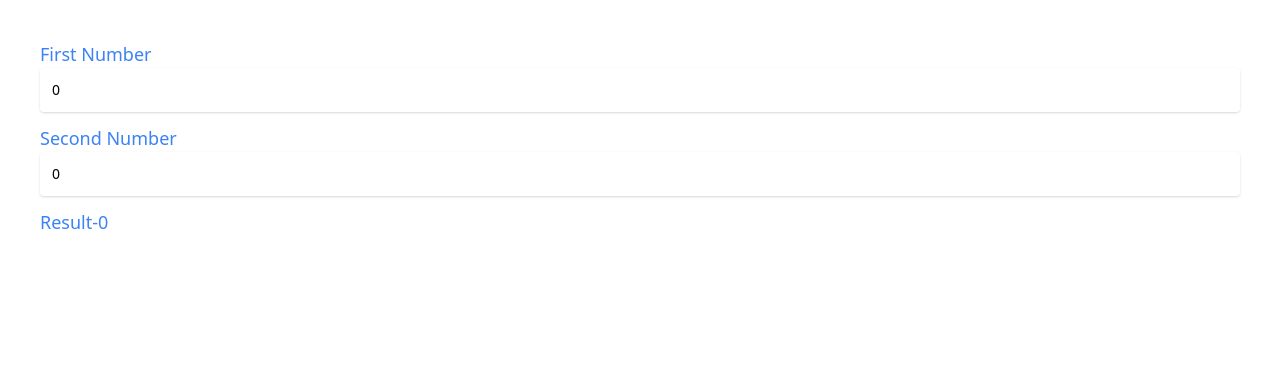
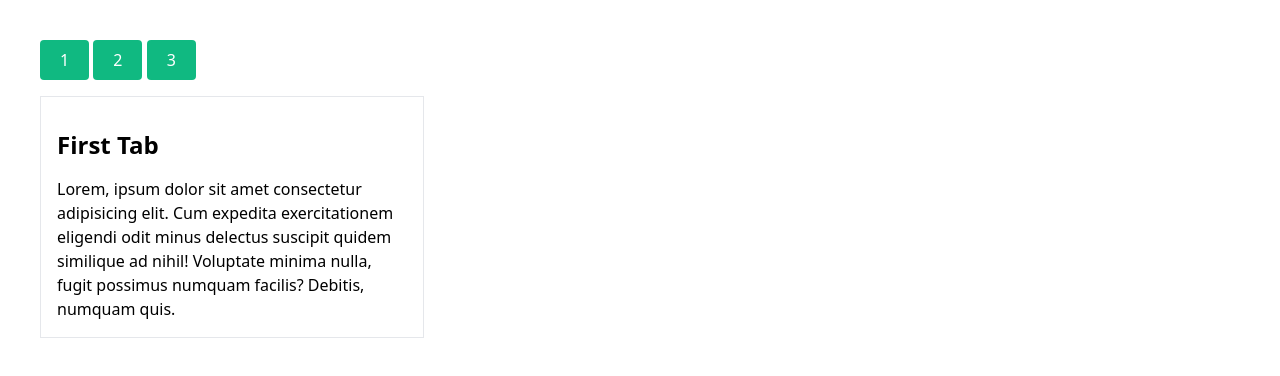
Before and after one commit to HlaingMinThan/Alpine-Learning, a plain HTML site: page index.html in a window 1280 px wide. Drawn offline with nearby package versions, Linux system fonts and the light colour scheme.

Commit message:
second example (Simple Tab system with alpine)

```diff
--- a/index.html
+++ b/index.html
@@ -15,26 +15,66 @@
     ></script>
   </head>
   <body class="p-10">
-    <div x-data="{first:0,second:0}">
-      <div class="text-lg mb-3 pt-0">
-        <label class="text-blue-500 mb-2">First Number</label>
-        <input
-          type="text"
-          x-model.number="first"
-          placeholder=""
-          class="px-3 py-3 placeholder-blueGray-300 text-blueGray-600 relative bg-white bg-white rounded text-sm border-0 shadow outline-none focus:outline-none focus:ring w-full"
-        />
+    <div x-data="{currentTab:1}">
+      <!-- buttons -->
+      <div>
+        <button
+          class="bg-green-500 text-white px-5 py-2 rounded"
+          @click="currentTab=1"
+        >
+          1
+        </button>
+        <button
+          class="bg-green-500 text-white px-5 py-2 rounded"
+          @click="currentTab=2"
+        >
+          2
+        </button>
+        <button
+          class="bg-green-500 text-white px-5 py-2 rounded"
+          @click="currentTab=3"
+        >
+          3
+        </button>
       </div>
-      <div class="text-lg mb-3 pt-0">
-        <label class="text-blue-500 mb-2">Second Number</label>
-        <input
-          type="text"
-          x-model.number="second"
-          class="px-3 py-3 placeholder-blueGray-300 text-blueGray-600 relative bg-white bg-white rounded text-sm border-0 shadow outline-none focus:outline-none focus:ring w-full"
-        />
-      </div>
-      <div class="text-lg text-blue-500 mb-2">
-        Result-<output x-text="first+second"></output>
+      <!-- tabs -->
+      <div>
+        <div
+          class="w-96 border border-gray-200 my-4 p-4"
+          x-show="currentTab===1"
+        >
+          <h1 class="text-2xl font-semibold my-4">First Tab</h1>
+          Lorem, ipsum dolor sit amet consectetur adipisicing elit. Cum expedita
+          exercitationem eligendi odit minus delectus suscipit quidem similique
+          ad nihil! Voluptate minima nulla, fugit possimus numquam facilis?
+          Debitis, numquam quis.
+        </div>
+        <div
+          class="w-96 border border-gray-200 my-4 p-4"
+          x-show="currentTab===2"
+        >
+          <h1 class="text-2xl font-semibold my-4">Second Tab</h1>
+          Lorem, ipsum dolor sit amet consectetur adipisicing elit. Cum expedita
+          exercitationem eligendi odit minus delectus suscipit quidem similique
+          ad nihil! Voluptate minima nulla, fugit possimus numquam facilis?
+          Debitis, numquam quis. Lorem, ipsum dolor sit amet consectetur
+          adipisicing elit. Neque, non corporis dicta sequi ullam ex totam
+          deleniti unde assumenda, amet eligendi harum. Alias a, illum delectus
+          tempore eligendi adipisci cum!
+        </div>
+        <div
+          class="w-96 border border-gray-200 my-4 p-4"
+          x-show="currentTab===3"
+        >
+          <h1 class="text-2xl font-semibold my-4">Third Tab</h1>
+          Lorem, ipsum dolor sit amet consectetur adipisicing elit. Cum expedita
+          exercitationem eligendi odit minus delectus suscipit quidem similique
+          ad nihil! Voluptate minima nulla, fugit possimus numquam facilis?
+          Debitis, numquam quis. Lorem ipsum dolor sit amet consectetur
+          adipisicing elit. Reprehenderit eveniet cupiditate amet nemo
+          consequatur minus culpa earum est explicabo porro aliquam beatae
+          facilis fugiat, iusto voluptate unde nobis obcaecati soluta.
+        </div>
       </div>
     </div>
   </body>
```
